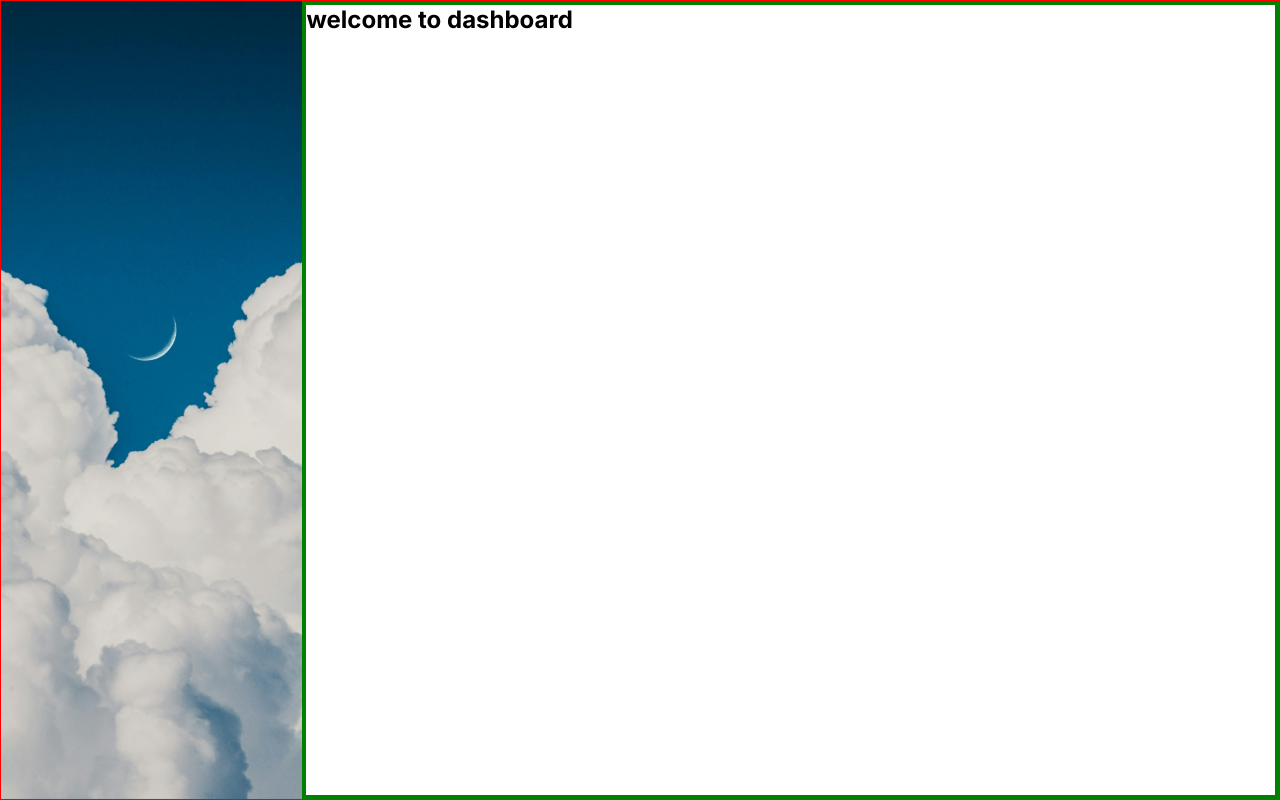
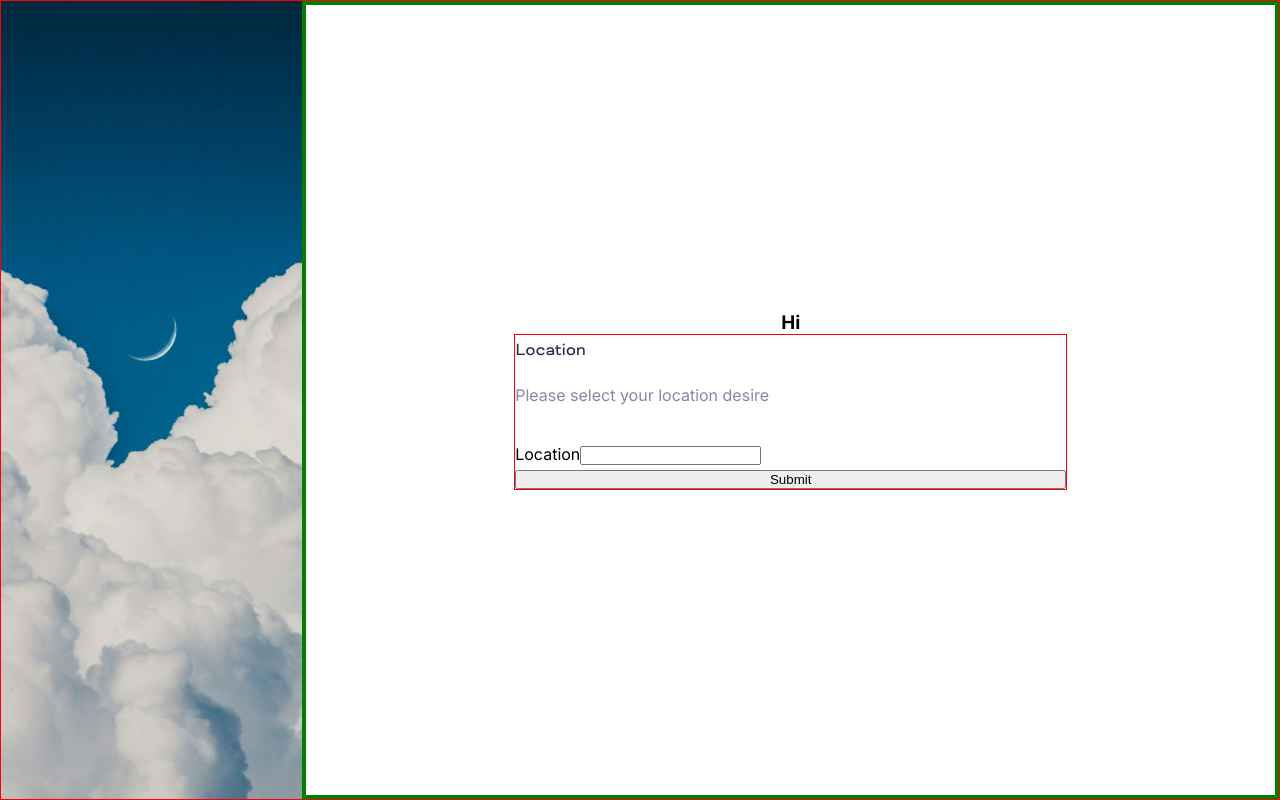
Before and after one commit to NSENGIYUMVA-Christian/weather-app-nextjs, a Next.js app in the folder client/: page /dashboard in a window 1280 px wide. Built offline with nearby package versions, Linux system fonts and the light colour scheme; sample sign-in values are in the browser's storage.

Commit message:
done with basic structure of location form

```diff
--- a/client/app/dashboard/page.module.scss
+++ b/client/app/dashboard/page.module.scss
@@ -1,4 +1,8 @@
-
+$primary-navy:#2A2F4E;
+$darkgrey:#838AA2;
+$blue:#034EA2;
+$skyBlue:#00608B;
+$white:#FFFFFF;
 
 
 .mainContainer{
@@ -14,4 +18,35 @@
 .col2{
     border: 4px solid green;
     flex: 1;
+    display: flex;
+    flex-direction: column;
+    justify-content: center;
+    align-items: center;
+    form{
+        border: 1px solid red;
+        width:100%;
+        max-width:553px;
+       display:flex;
+       flex-direction: column;
+       gap:5px;
+    }
 }
+
+.col2Row1{
+
+    height:72px;
+    margin-bottom: 32px;
+    .title{
+        color:$primary-navy;
+        line-height: 32px;
+    text-align: left;
+    margin-bottom: 16px;
+    font-weight: 500;
+       }
+       p{
+        color:$darkgrey;
+        line-height: 24px;
+        font-size: 16px;
+        letter-spacing: 0px;
+       }
+}
--- a/client/app/dashboard/page.tsx
+++ b/client/app/dashboard/page.tsx
@@ -6,6 +6,8 @@ import { useRouter } from 'next/navigation'
 import banner from '../../public/images/banner.svg';
 import Image from 'next/image'
 import styles from "./page.module.scss"
+import { sofiaProBold,sofiaProMedium,sofiaProRegular,bicycletteRegular } from '@/fonts/fonts';
+import {  toast } from 'react-toastify';
 
 
 const dashboard = () => {
@@ -34,7 +36,20 @@ console.log("test hh",auth)
   </div>
   {/* col-2 */}
   <div className={styles.col2} >
-  <h2>welcome {first_name} to dashboard</h2>
+  <h3>Hi {first_name}</h3>
+  <form>
+    <div className={styles.col2Row1} >
+    <h3 className={` ${styles.title} ${bicycletteRegular.className}`} >Location</h3>
+    <p>Please select your location desire</p>
+    </div>
+
+    <div>
+      <label htmlFor=""> Location</label>
+      <input type="text" name="" id="" />
+    </div>
+    {/* submit search btn */}
+    <button>Submit</button>
+  </form>
   </div>
 
     </div> }
```
